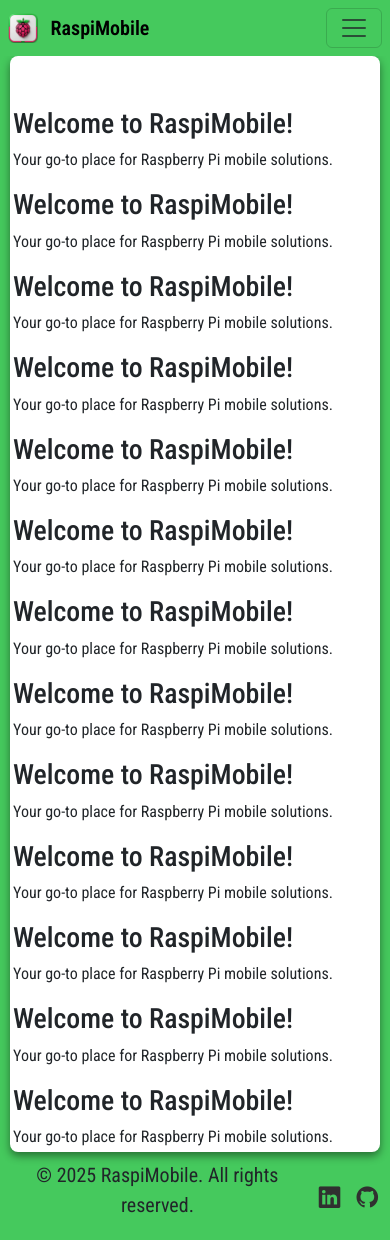
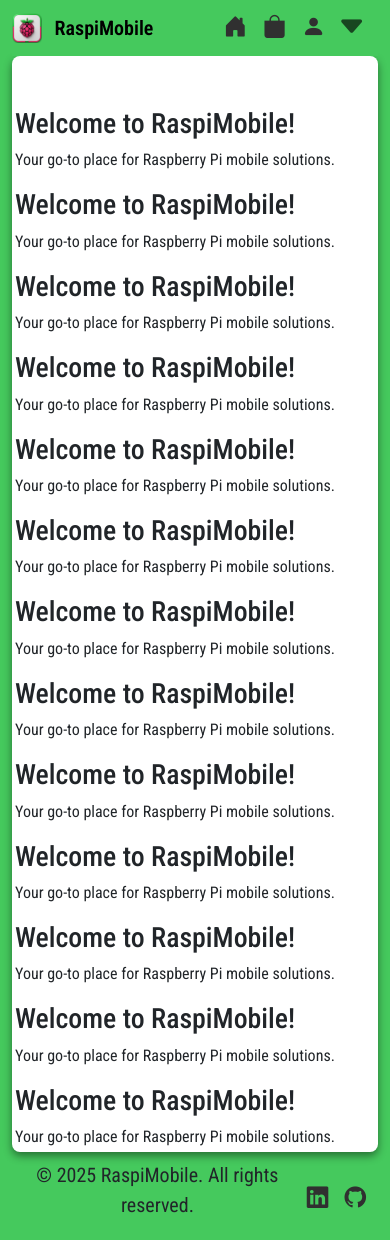
Before and after one commit to tibssy/RaspiMobile, a Django app: page / in a window 390 px wide. Run offline with Django 5.2, Linux system fonts and the light colour scheme.

Commit message:
Move navbar icons to top on mobile

```diff
--- a/static/css/style.css
+++ b/static/css/style.css
@@ -11,6 +11,7 @@
     --box-shadow-normal: 0 2px 4px var(--shadow);
     --box-shadow-large: 0 4px 8px var(--shadow-light);
     --footer-height: 60px;
+    --sidebar-width: 300px;
 }
 
 
@@ -23,6 +24,7 @@ body {
     font-weight: 400;
     font-style: normal;
     margin: 0;
+    padding: 0 12px;
     background-color: var(--primary-background);
     height: 100vh;
 }
@@ -37,7 +39,7 @@ header {
 main {
     /* height: 100vh; */
     /* overflow: scroll; */
-    margin: 0 10px;
+    /* margin: 0 10px; */
     /* border-radius: 8px; */
     box-shadow: var(--box-shadow-large);
     scrollbar-color: var(--primary-background) transparent;
@@ -48,15 +50,20 @@ main {
 
 #sidebar {
     position: fixed;
+    top: 44px;
     right: 0;
-    width: 320px;
+    width: var(--sidebar-width);
     height: 100vh;
     z-index: -1;
 }
 
+.sidebar-width{
+    width: var(--sidebar-width);
+}
+
 
 .sidebar-open {
-    margin-right: 340px;
+    margin-right: var(--sidebar-width);
     transition: margin-right 0.3s ease;
 }
 
@@ -67,6 +74,26 @@ a {
 
 a > i {
     color: #303030;
+}
+
+.navbar-toggler {
+    box-shadow: none;
+    border: none;
+    font-size: 1.8rem;
+
+    &:focus {
+        box-shadow: none;
+        border: none;
+    }
+}
+
+.navbar-toggler-icon-rotate {
+    display: inline-block;
+    transition: transform 0.3s ease-in-out;
+}
+
+.navbar-toggler[aria-expanded="true"] .navbar-toggler-icon-rotate {
+    transform: rotate(180deg);
 }
 
 
@@ -159,3 +186,7 @@ a > i {
 .primary-fg {
     color: var(--primary-background);
 }
+
+.shadow-normal {
+    box-shadow: var(--box-shadow-normal);
+}
--- a/static/js/script.js
+++ b/static/js/script.js
@@ -11,7 +11,7 @@ document.addEventListener('DOMContentLoaded', () => {
         console.log('cart toggled')
         if (window.innerWidth >= 768) {
             main.classList.toggle('sidebar-open');
-            header.classList.toggle('sidebar-open');
+//            header.classList.toggle('sidebar-open');
         } else {
             console.log('small screen')
         }
--- a/templates/base.html
+++ b/templates/base.html
@@ -60,38 +60,43 @@
     <!-- Header -->
     <header class="px-0">
         <nav class="navbar navbar-expand-md primary-bg">
-            <div class="container mw-100 px-2">
+            <div class="container mw-100 px-0">
                 <a class="navbar-brand" href="{{ home_url }}">
                     <img src="{% static 'images/logo.webp' %}" alt="Site Logo" height="30" class="d-inline-block align-top">
                     <span id="logo-text" class="ms-2">RaspiMobile</span>
                 </a>
+                <div class="d-flex d-md-none gap-3 ms-auto">
+                    <a href="{{ home_url }}" class="text-white"><i class="bi bi-house-door-fill fs-3"></i></a>
+                    <a href="#" id="cartButtonMobile" class="text-white"><i class="bi bi-bag-fill fs-3"></i></a> {# Note: Changed ID #}
+                    <a href="#" class="text-white"><i class="bi bi-person-fill fs-3"></i></a>
+                </div>
+<!--                <button class="navbar-toggler" type="button" data-bs-toggle="collapse" data-bs-target="#navbarSupportedContent" aria-controls="navbarSupportedContent" aria-expanded="false" aria-label="Toggle navigation">-->
+<!--                    <span class="navbar-toggler-icon"></span>-->
+<!--                </button>-->
                 <button class="navbar-toggler" type="button" data-bs-toggle="collapse" data-bs-target="#navbarSupportedContent" aria-controls="navbarSupportedContent" aria-expanded="false" aria-label="Toggle navigation">
-                    <span class="navbar-toggler-icon"></span>
+                    <i class="bi bi-caret-down-fill navbar-toggler-icon-rotate"></i>
                 </button>
 
-                <div class="collapse navbar-collapse justify-content-between" id="navbarSupportedContent">
+                <div class="collapse navbar-collapse" id="navbarSupportedContent">
                     <ul class="navbar-nav mb-2 mb-lg-0">
+<!--                        <li class="nav-item">-->
+<!--                            <a class="nav-link {% if request.path == home_url %}active{% endif %}" aria-current="page" href="{{ home_url }}">Home</a>-->
+<!--                        </li>-->
                         <li class="nav-item">
-                            <a class="nav-link active" aria-current="page" href="#">Home</a>
+                            <a class="nav-link {% if request.path == jobs_url %}active{% endif %}" aria-current="page" href="{{ shop_url }}">Shop</a>
                         </li>
                         <li class="nav-item">
-                            <a class="nav-link {% if request.path == home_url %}active{% endif %}" aria-current="page" href="{{ home_url }}">
-                                <i class="bi bi-house-door-fill me-2"></i>Home
-                            </a>
-                        </li>
-                        <li class="nav-item">
-                            <a class="nav-link" aria-current="page" href="#">Shop</a>
-                        </li>
-                        <li class="nav-item">
-                            <a class="nav-link" aria-current="page" href="#">About</a>
+                            <a class="nav-link {% if request.path == jobs_url %}active{% endif %}" aria-current="page" href="{{ about_url }}">About</a>
                         </li>
                     </ul>
-                    <form class="d-flex" role="search">
-                        <input class="form-control me-2" type="search" placeholder="Search" aria-label="Search">
+                    <form class="d-flex flex-fill ps-md-5 my-2 my-md-0" role="search">
+                        <input class="form-control rounded lh-base" type="search" placeholder="Search" aria-label="Search">
 <!--                        <button class="btn btn-outline-success" type="submit">Search</button>-->
                     </form>
-                    <div>
+                    <div class="d-none d-md-flex gap-3 justify-content-end sidebar-width">
+                        <i class="bi bi-house-door-fill text-white fs-3"></i>
                         <i id="cartButton" class="bi bi-bag-fill text-white fs-3"></i>
+                        <i class="bi bi-person-fill text-white fs-3"></i>
                     </div>
                 </div>
 
@@ -106,7 +111,7 @@
     </main>
 
     <!-- Sidebar -->
-    <aside id="sidebar">
+    <aside class="px-3" id="sidebar">
         <h2 class="my-3">Shopping Cart</h2>
         <p>item 1</p>
         <p>item 2</p>
```
